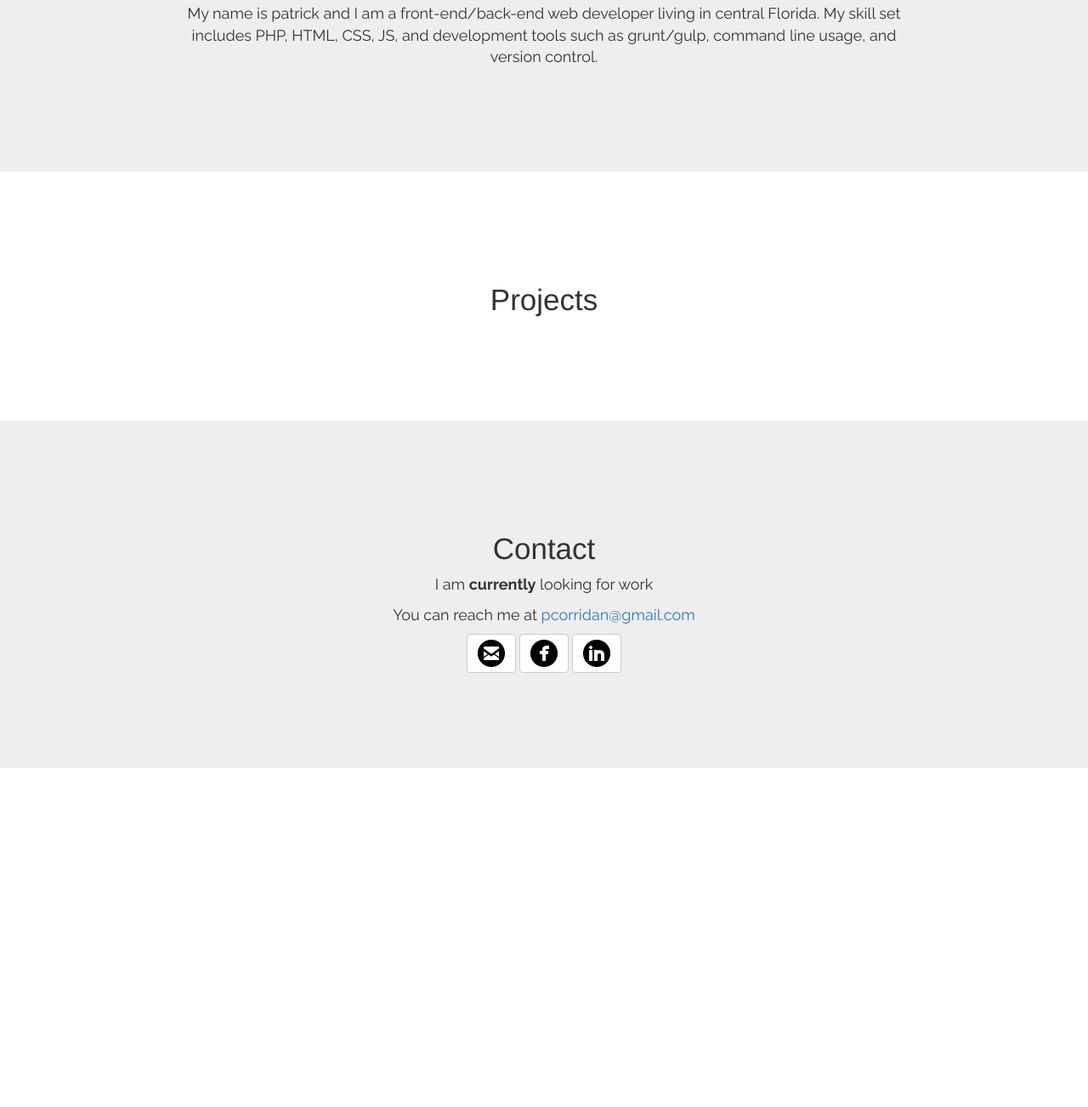
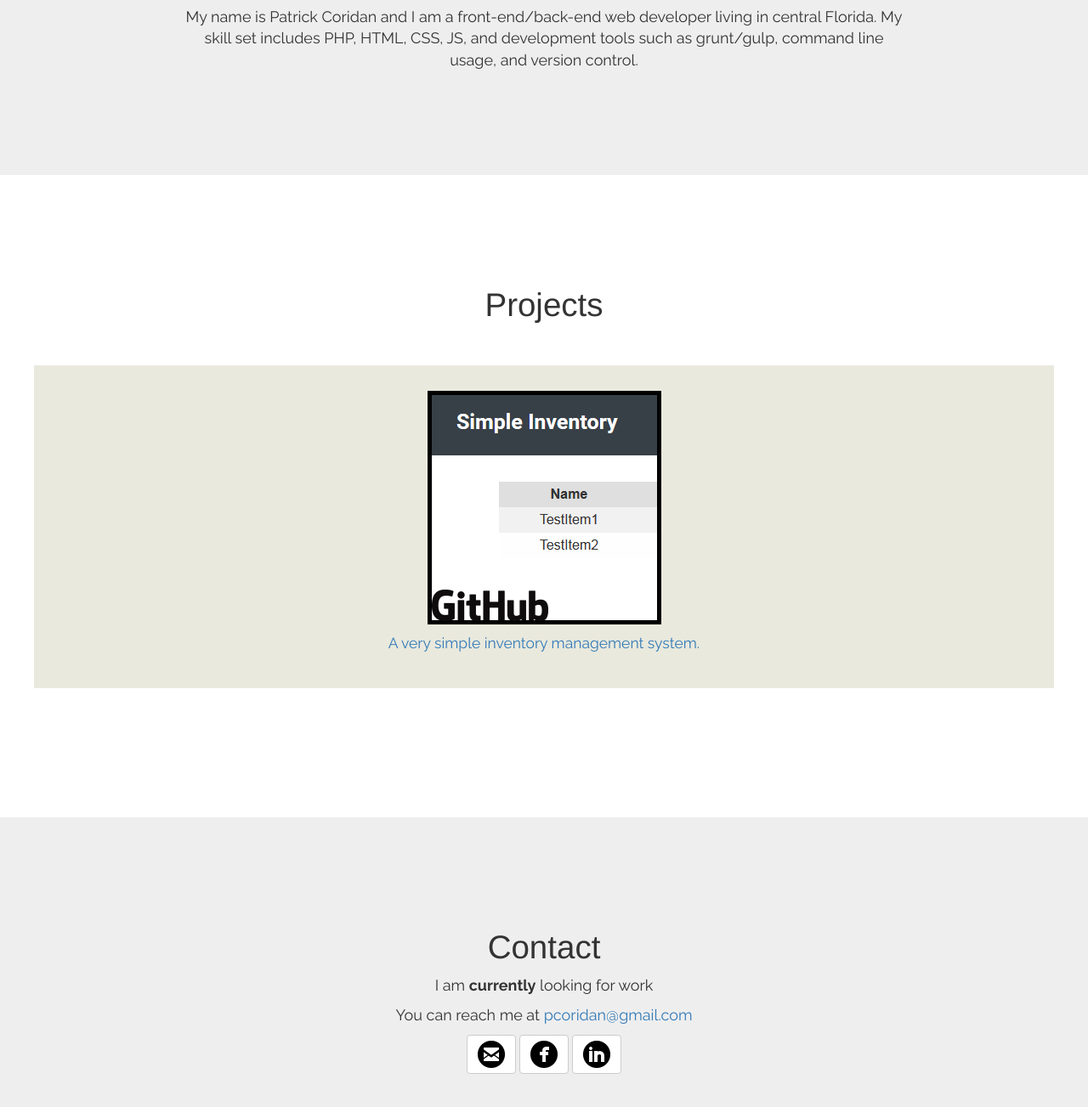
Before and after one commit to pcoridan/MyPortfolio, a website: page index.html in a window 1280 px wide. Shown: the part 989-2292 px from the top of the page at 85% size. Before the commit the page ends 1893 px from the top, so only its background shows below. Drawn offline with nearby package versions, Linux system fonts and the light colour scheme.

Commit message:
Added project to projects area.  Fixed links and some spelling mistakes.

```diff
--- a/css/main.css
+++ b/css/main.css
@@ -258,6 +258,7 @@ textarea {
 
     img {
         max-width: 100% !important;
+        width:100%;
     }
 
     p,
@@ -292,7 +293,7 @@ p {
     padding: 8em 0;
 }
 h3 {
-    font-size: 2.5em;
+    font-size: 2.75em;
 }
 @media screen and (max-width: 700px) {
     .section {
@@ -370,6 +371,24 @@ h3 {
             PROJECT STYLES
 ***************************************/
 
+#projs {
+  width: 100%;
+  margin: 0;
+  padding: 40px;
+  list-style: none;
+}
+
+#projs li{
+  margin: 0 auto;
+  padding: 30px;
+  background-color: #E9E9DD;
+}
+
+#projs li a p{
+  margin: 0 auto;
+  padding: 10px;
+  font-size: 1.25em;
+}
 
 /***************************************
             CONTACT STYLES
--- a/index.html
+++ b/index.html
@@ -3,7 +3,7 @@
     <head>
         <meta charset="utf-8">
         <meta http-equiv="x-ua-compatible" content="ie=edge">
-        <title>Patrick Corridan | Developer</title>
+        <title>Patrick Coridan | Developer</title>
         <meta name="description" content="">
         <meta name="viewport" content="width=device-width, initial-scale=1">
 
@@ -27,6 +27,7 @@
               <div class="container-fluid">
                 <!-- Brand and toggle get grouped for better mobile display -->
                 <div class="navbar-header">
+                    <h2>Patrick Coridan</h2>
                   <button type="button" class="navbar-toggle collapsed" data-toggle="collapse" data-target="#bs-example-navbar-collapse-1" aria-expanded="false">
                     <span class="sr-only">Toggle navigation</span>
                     <span class="icon-bar"></span>
@@ -66,25 +67,32 @@
             <div class="container">
                 <img class="headshot img-responsive" src="img/patrick_headshot.jpg">
                 <h3>Hello!</h3>
-                <p>My name is patrick and I am a front-end/back-end web developer living in central Florida. My skill set includes PHP, HTML, CSS, JS, and development tools such as grunt/gulp, command line usage, and version control.</p>
+                <p>My name is Patrick Coridan and I am a front-end/back-end web developer living in central Florida. My skill set includes PHP, HTML, CSS, JS, and development tools such as grunt/gulp, command line usage, and version control.</p>
             </div>
         </section>
         <section class="section projects" id="projects">
             <h3>Projects</h3>
+                <ul id="projs">
+                    <li>
+                        <a href="https://github.com/pcoridan/SimpleInventory">
+                            <img src="img/sinv.png" alt="">
+                            <p>A very simple inventory management system.</p>
+                        </a>
+                    </li>
         </section>
         <section class="section contact" id="contact">
             <h3>Contact</h3>
             <p>I am <strong>currently</strong> looking for work</p>
-            <p>You can reach me at <a href="mailto:pcorridan@gmail.com">pcorridan@gmail.com</a></p>
-            <button type="button" class="btn btn-default">
+            <p>You can reach me at <a href="mailto:pcoridan@gmail.com">pcoridan@gmail.com</a></p>
+            <a href="mailto:pcoridan@gmail.com"><button type="button" class="btn btn-default">
                 <img src="img/email-32.png">
-            </button>
-            <button type="button" class="btn btn-default">
+            </button></a>
+            <a href="https://www.facebook.com/pcoridan"><button type="button" class="btn btn-default">
                 <img src="img/facebook-32.png">
-            </button>
-            <button type="button" class="btn btn-default">
+            </button></a>
+            <a href="https://www.linkedin.com/pub/patrick-coridan/107/64a/305"><button type="button" class="btn btn-default">
                 <img src="img/linkedin-32.png">
-            </button>
+            </button></a>
         </section>
         <footer>
             <script src="https://ajax.googleapis.com/ajax/libs/jquery/1.11.3/jquery.min.js"></script>
```
Also changed, not shown: img/sinv.png (added).
